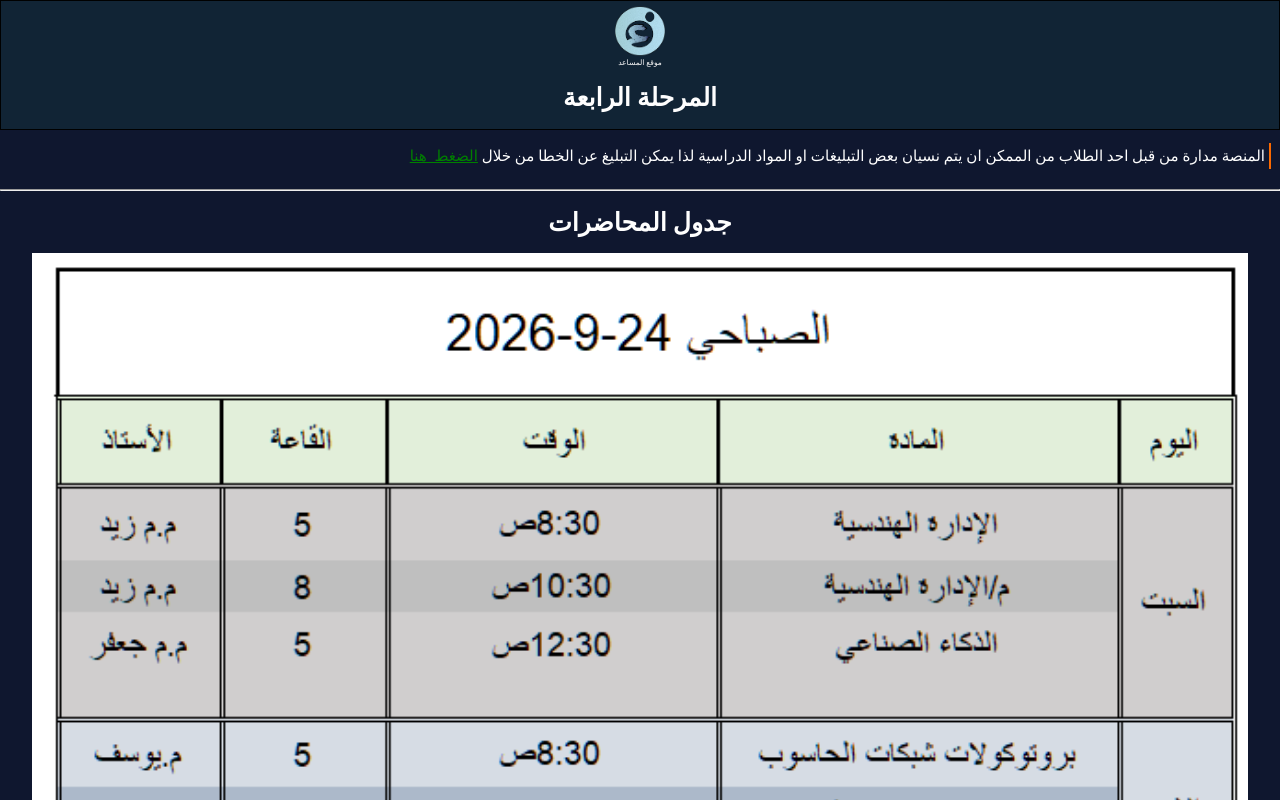
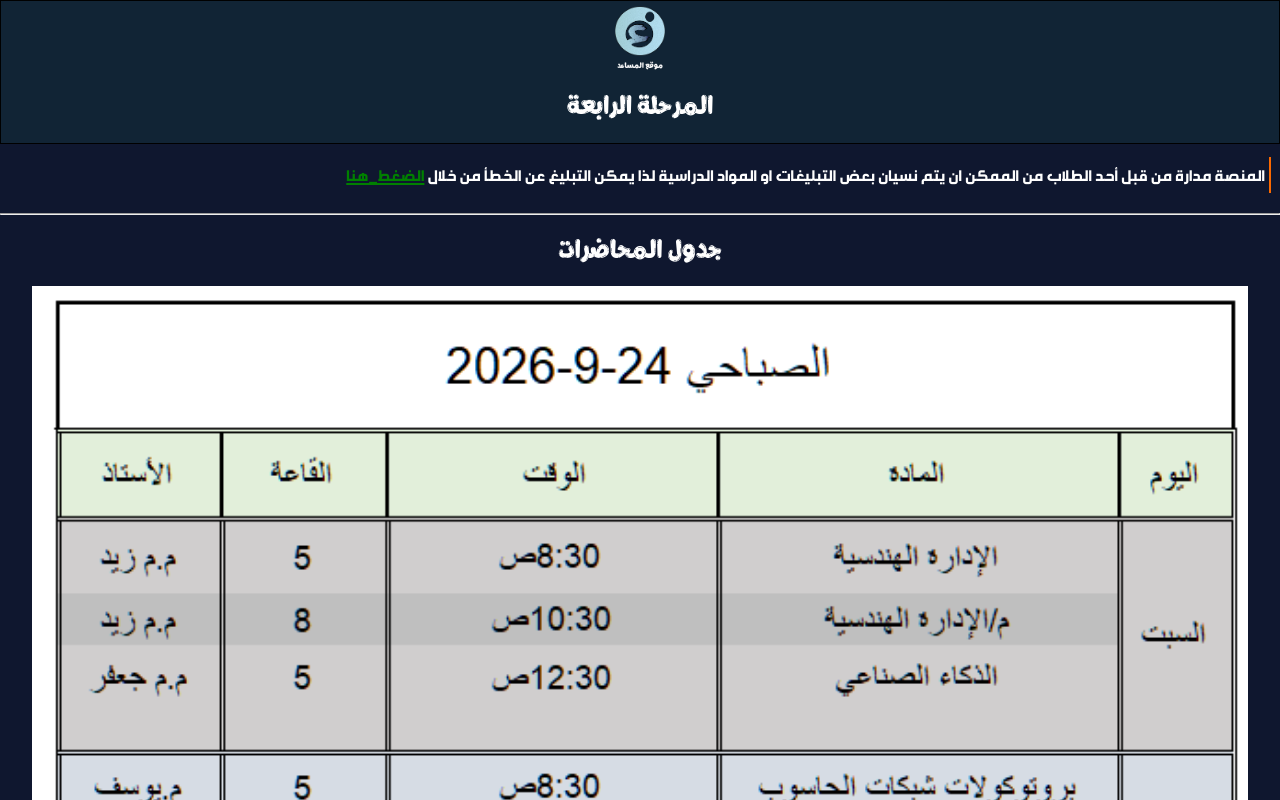
Before and after one commit to hoko10/uss, a plain HTML site: page index.html in a window 1280 px wide. Shown: the top 800 px of the page. Drawn offline with Linux system fonts and the light colour scheme.

Commit message:
تحرير الخط

```diff
--- a/cc.css
+++ b/cc.css
@@ -1,3 +1,13 @@
+@font-face{
+font-family:b;
+src: url(b.otf);
+}
+@font-face{
+font-family:a;
+src:url(a.ttf);
+}
+
+
 body{
     background-color: rgb(15, 23, 47);
     margin:0;
@@ -7,6 +17,7 @@ body{
 
 #tit{
     display:flex;
+    font-family:a;
     flex-direction: column;
     align-items: center;
     color:rgb(251, 250, 250);
@@ -66,7 +77,7 @@ margin:0 0 0 0.3cm;
 }
 
 
-h5{
+h5{font-family:a;
     font-size:0.6cm;
 text-align:center;
 color: rgb(254, 254, 254);
@@ -77,7 +88,7 @@ color: rgb(254, 254, 254);
 h1{
     color: rgb(254, 254, 254);
     font-size:25px ;
-
+    font-family:a;
 text-align: center;
 
 }
@@ -105,10 +116,11 @@ transition: 0.4s;
 
 
 p{
+    font-family:b;
     color: rgb(254, 254, 254);
      border-right:solid 2px rgb(251, 105, 0) ;
      padding:4px;
-    font-size:0.4cm;
+    font-size:0.6cm;
     text-align:right;
     margin:2px 9px 20px 2px;
 }
--- a/index.html
+++ b/index.html
@@ -16,8 +16,8 @@
     <h1>المرحلة الرابعة</h1>
     </div>
 
-    <p id="tt">المنصة مدارة من قبل احد الطلاب من الممكن ان يتم نسيان
-     بعض التبليغات او المواد الدراسية لذا يمكن التبليغ عن الخطا من خلال <a href="https://t.me/hoko_55?direct"  style="color:green">الضغط_هنا</a> </p>
+    <p id="tt">المنصة مدارة من قبل أحد الطلاب من الممكن ان يتم نسيان
+     بعض التبليغات او المواد الدراسية لذا يمكن التبليغ عن الخطأ من خلال <a href="https://t.me/hoko_55?direct"  style="color:green">الضغط_هنا</a> </p>
      <hr>
 
 
```
Also changed, not shown: a.ttf (added), b.otf (added).
